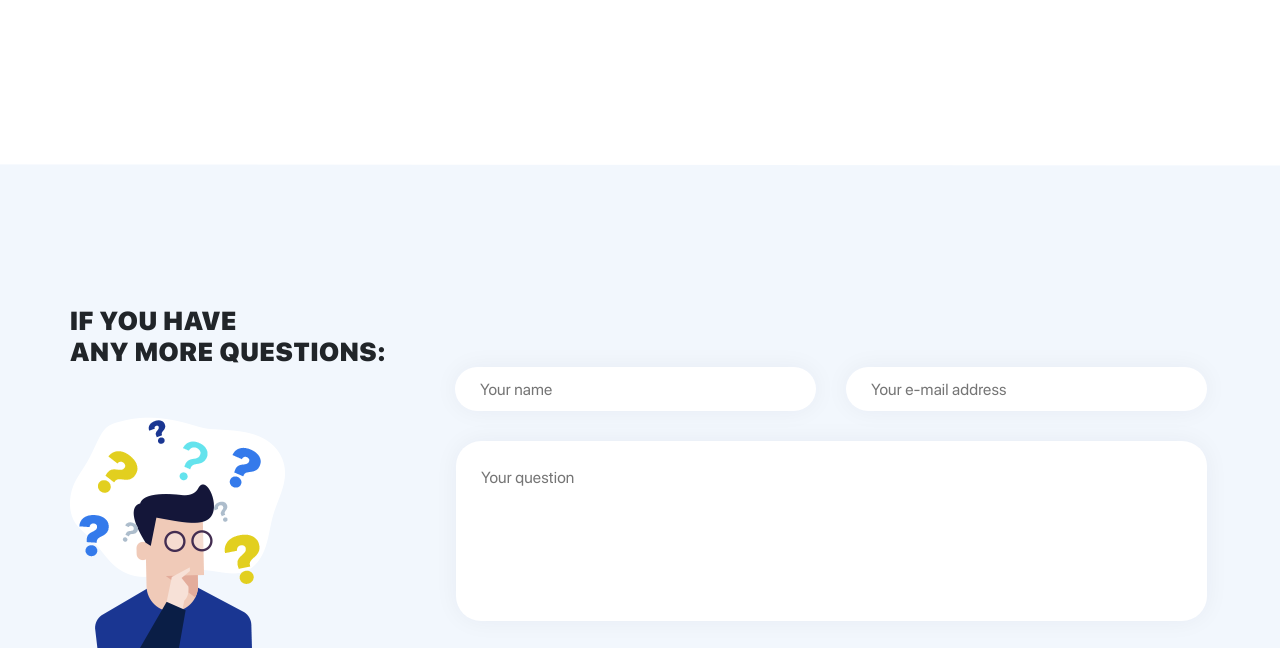
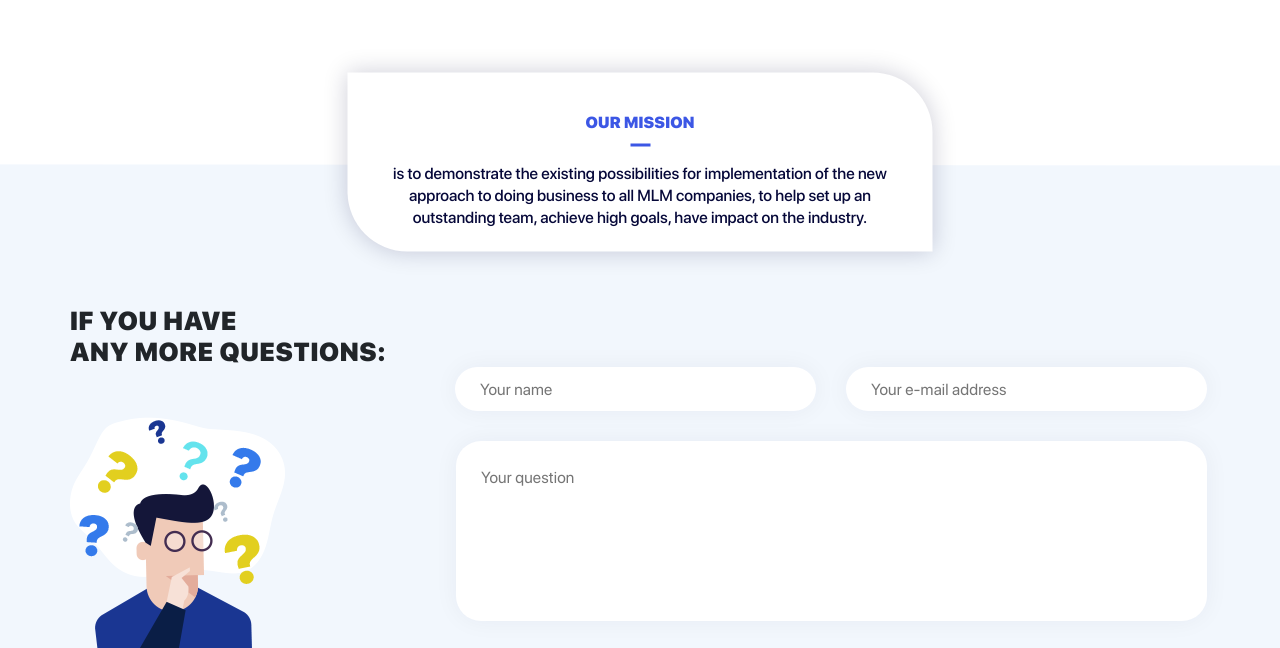
Before and after one commit to stetsiuk/networking-lab, a website: page src/index.html in a window 1280 px wide. Shown: the part 6157-6805 px from the top of the page. Drawn offline with nearby package versions, Linux system fonts and the light colour scheme; files that its build step writes are made by us from their sources; a web font is replaced by a local one.

Commit message:
written layout and style for 'mission' block

```diff
--- a/src/index.html
+++ b/src/index.html
@@ -456,6 +456,13 @@
 
         </div>
     </section>
+    <div class="mission">
+        <h3 class="mission__title">Our mission</h3>
+        <hr>
+        <div class="mission__descr">
+            is to demonstrate the existing possibilities for implementation of the new approach to doing business to all MLM companies, to help set up an outstanding team, achieve high goals, have impact on the industry.
+        </div>
+    </div>
     <footer class="footer">
         <div class="container">
             <h2 class="footer__title">If you have <br> any more questions:</h2>
--- /dev/null
+++ b/src/sass/blocks/_mission.scss
@@ -0,0 +1,39 @@
+.mission {
+    padding: 0 45px;
+    position: absolute;
+    left: 50%;
+    transform: translateX(-50%) translateY(-50%);
+    background-color: #fff;
+    box-shadow: 0 0 24px rgba(6, 8, 57, 0.2);
+    border-top-right-radius: 60px;
+    border-bottom-left-radius: 60px;
+    width: 585px;
+    height: 179px;
+    z-index: 20;
+    &__title {
+        margin-top: 40px;
+        margin-bottom: 12px;
+        color: #3c57e5;
+        font-size: 16px;
+        font-weight: 900;
+        text-transform: uppercase;
+        letter-spacing: 0.16px;
+        text-align: center;
+    }
+    hr {
+        display: block;
+        margin: 0 auto;
+        width: 20px;
+        height: 3px;
+        color: #3c57e5;
+        opacity: 1;
+    }
+    &__descr {
+        margin-top: 16px;
+        color: #060839;
+        font-size: 16px;
+        font-weight: 500;
+        line-height: 22px;
+        text-align: center;
+    }
+}
--- a/src/sass/style.scss
+++ b/src/sass/style.scss
@@ -26,4 +26,5 @@ html, body {
 @import 'blocks/demo';
 @import 'blocks/price';
 @import 'blocks/bio';
+@import 'blocks/mission';
 @import 'blocks/footer';
```
